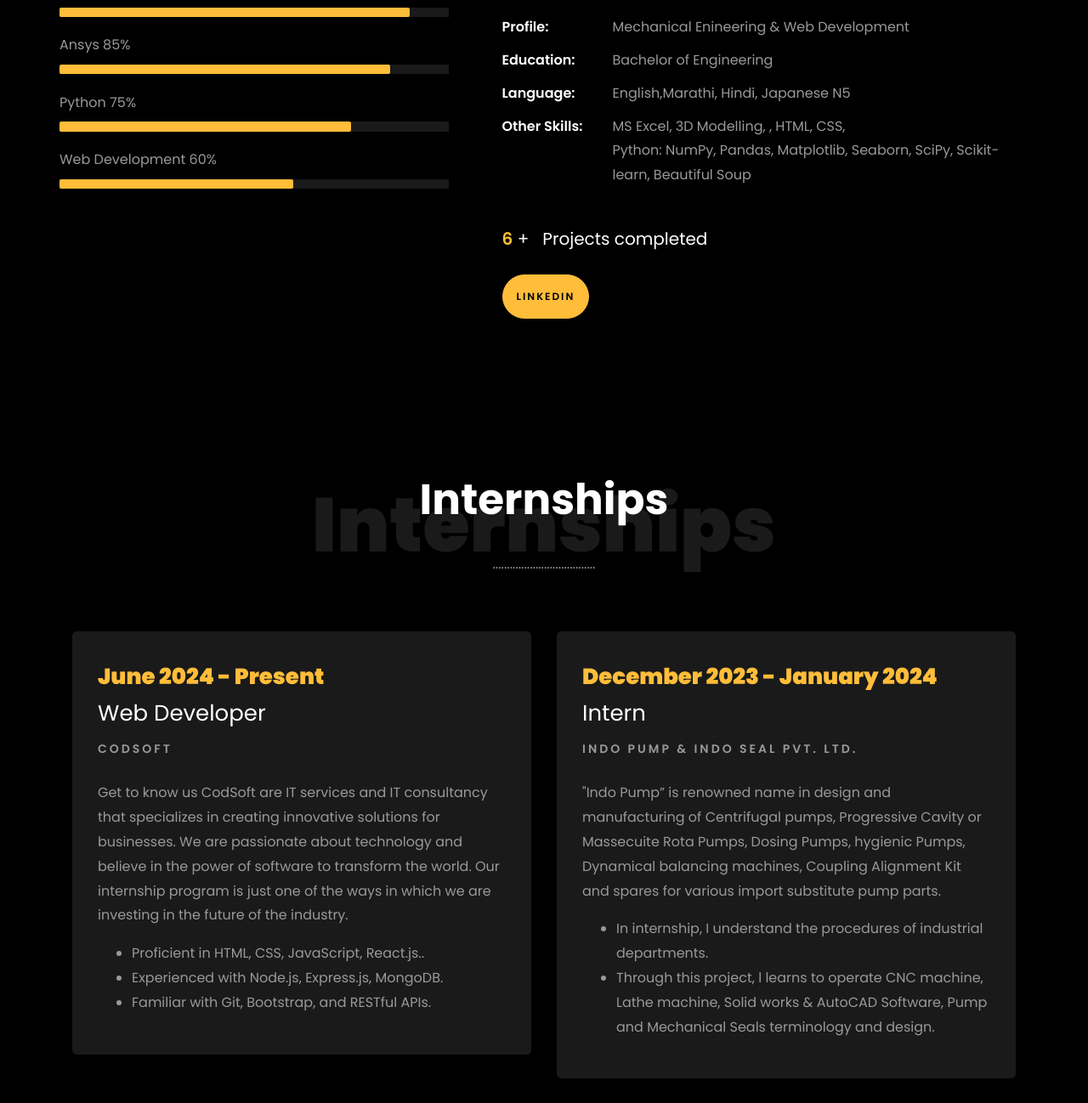
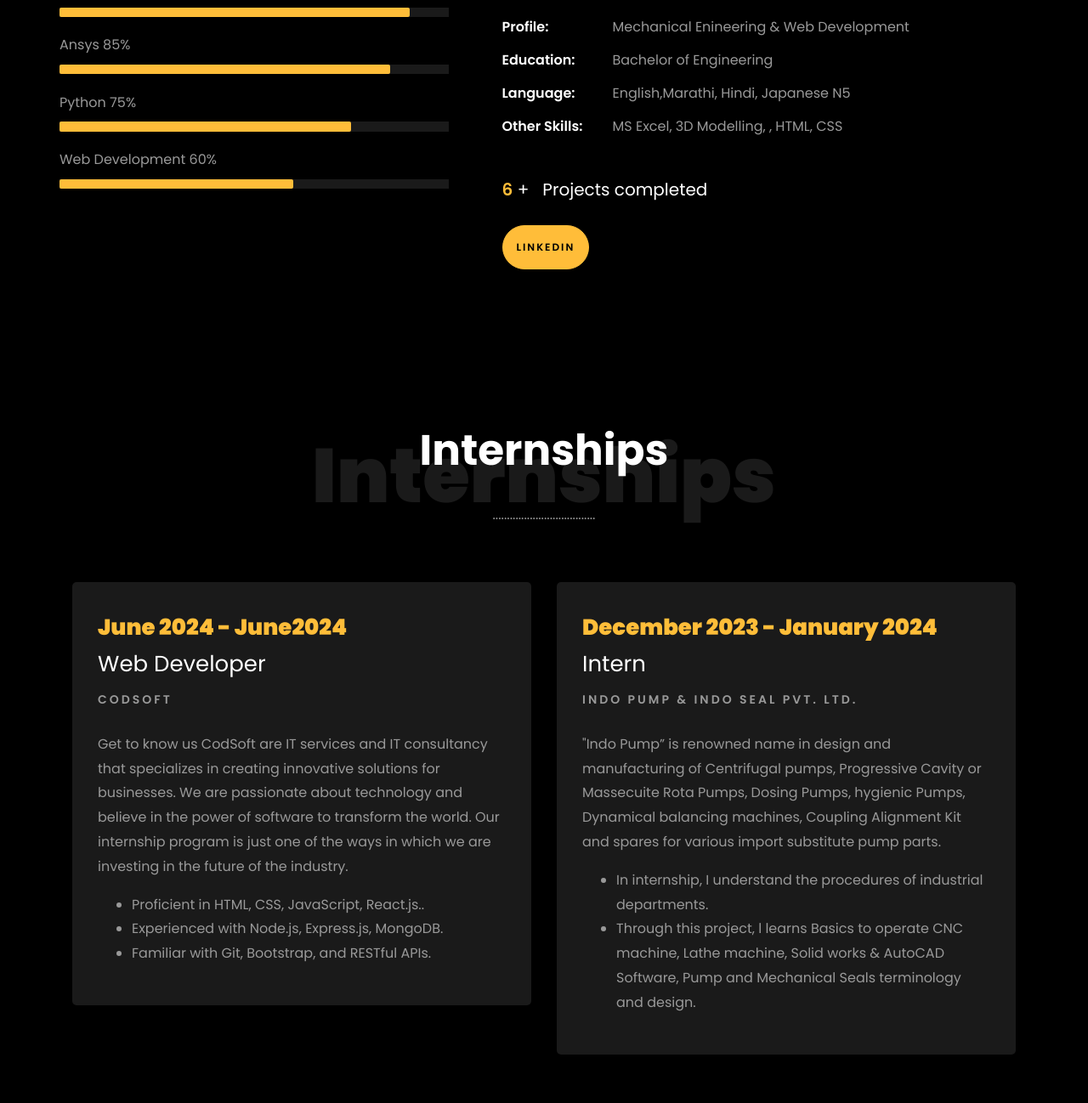
Before and after one commit to mr-aayush/Portfolio, a plain HTML site: page index.html in a window 1280 px wide. Shown: the part 1242-2540 px from the top of the page at 85% size. Drawn offline with Linux system fonts and the light colour scheme; files whose address does not match are found by name.

Commit message:
Update index.html

```diff
--- a/index.html
+++ b/index.html
@@ -280,9 +280,7 @@
 									<li class="d-flex"><span>Profile:</span> <span>Mechanical Enineering &amp; Web Development</span></li>
 									<li class="d-flex"><span>Education:</span> <span>Bachelor of Engineering</span></li>
 									<li class="d-flex"><span>Language:</span> <span>English,Marathi, Hindi, Japanese N5</span></li>
-									<li class="d-flex"><span>Other Skills:</span> <span>MS Excel, 3D Modelling, , HTML, CSS,
-										<br>Python: NumPy, Pandas, Matplotlib, Seaborn, SciPy, Scikit-learn, Beautiful Soup</span></li>
-
+									<li class="d-flex"><span>Other Skills:</span> <span>MS Excel, 3D Modelling, , HTML, CSS</span></li>
 								</ul>
 							</div>
 						</div>
@@ -319,7 +317,7 @@
 		<div class="row">
 				<div class="col-md-6">
 					<div class="resume-wrap ftco-animate">
-						<span class="date">June 2024 - Present</span>
+						<span class="date">June 2024 - June2024</span>
 						<h2>Web Developer</h2>
 						<span class="position">Codsoft</span>
 						<p class="mt-4">
@@ -343,7 +341,7 @@
 						<p class="mt-4">"Indo Pump” is renowned name in design and manufacturing of Centrifugal pumps, Progressive Cavity or Massecuite Rota Pumps, Dosing Pumps, hygienic Pumps, Dynamical balancing machines, Coupling Alignment Kit and spares for various import substitute pump parts.
 							<ul>
 								<li>In internship, I understand the procedures of industrial departments.</li>
-								<li>Through this project, l learns to operate CNC machine, Lathe machine, Solid works & AutoCAD Software, Pump and Mechanical Seals terminology and design.</li>
+								<li>Through this project, l learns Basics to operate CNC machine, Lathe machine, Solid works & AutoCAD Software, Pump and Mechanical Seals terminology and design.</li>
 							</ul>
 						</p>
 					</div>
```
